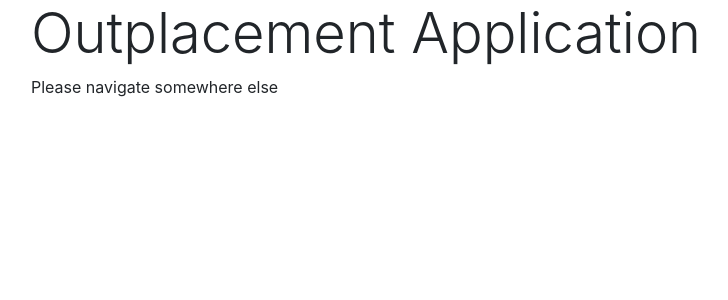
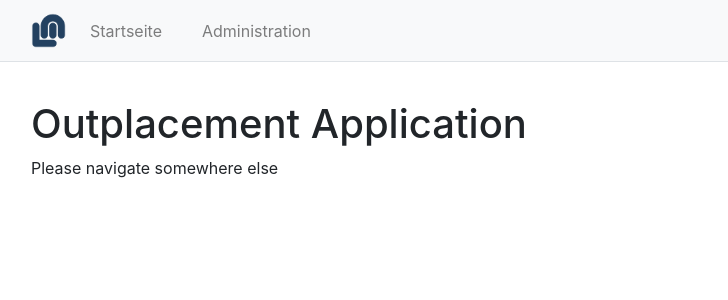
Before and after one commit to lmoppert/outplacement, a Django app: template templates/base.html in a window 1280 px wide. Shown: the top 300 px of the page, without its empty margins (54-782 px from the left). Run offline with Django 3.2, Linux system fonts and the light colour scheme; the template is opened without the code that fills it, so the values that code supplies are empty; some libraries are stand-ins or nearby versions.

Commit message:
Added navigation bar

```diff
--- a/outplacement/settings.py
+++ b/outplacement/settings.py
@@ -120,6 +120,9 @@ USE_TZ = True
 # https://docs.djangoproject.com/en/2.2/howto/static-files/
 
 STATIC_URL = '/static/'
+STATICFILES_DIRS = [
+    os.path.join(BASE_DIR, 'static'),
+]
 
 # Debug-Toolbar
 INTERNAL_IPS = [
--- a/par/views.py
+++ b/par/views.py
@@ -7,7 +7,7 @@ class IndexView(generic.ListView):
     template_name = 'par/index.html'
 
     def get_queryset(self):
-        return PAR.objects.all()[:10]
+        return PAR.objects.all().order_by('-number')[:10]
 
 
 class PARDetail(generic.DetailView):
--- a/templates/base.html
+++ b/templates/base.html
@@ -1,3 +1,5 @@
+{% load static %}
+
 <!doctype html>
 <html lang="de">
   <head>
@@ -14,8 +16,35 @@
       crossorigin="anonymous">
   </head>
   <body>
-    <main role="main" class="container">
-      <h1 class="display-4" id="pagetile">
+    <nav id="header" class="navbar navbar-expand-md navbar-light bg-light border-bottom fixed-top" role="navigation">
+      <div class="container">
+        <a class="navbar-brand" href="#">
+          <img src="{% static 'img/logo.png' %}" alt="Moppert" style="height: 35px;">
+        </a>
+        <button class="navbar-toggler" type="button" data-toggle="collapse" data-target="#mainNav" aria-controls="mainNav" aria-expanded="false" aria-label="Toggle navigation">
+          <span class="navbar-toggler-icon"></span>
+        </button>
+        <div class="navbar-collapse collapse" id="mainNav">
+          <ul class="navbar-nav mr-auto">
+            {% block navlinks %}
+            <li class="nav-item homeLink mr-4" id="homeLink">
+              <a href="/par" class="nav-link">
+                Startseite
+              </a>
+            </li>
+            <li class="nav-item mr-4" id="adminLink">
+              <a href="/admin" class="nav-link">
+                Administration
+              </a>
+            </li>
+            {% endblock navlinks %}
+          </ul>
+        </div>
+      </div>
+    </nav>
+
+    <main role="main" class="container" style="margin-top: 100px;">
+      <h1 id="pagetile">
         {% block pagetitle %}
         Outplacement Application
         {% endblock pagetitle %}
```
Also changed, not shown: par/templates/par/par_detail.html (added, +59 -0 lines), static/img/favicon.ico (added), static/img/logo.png (added).
